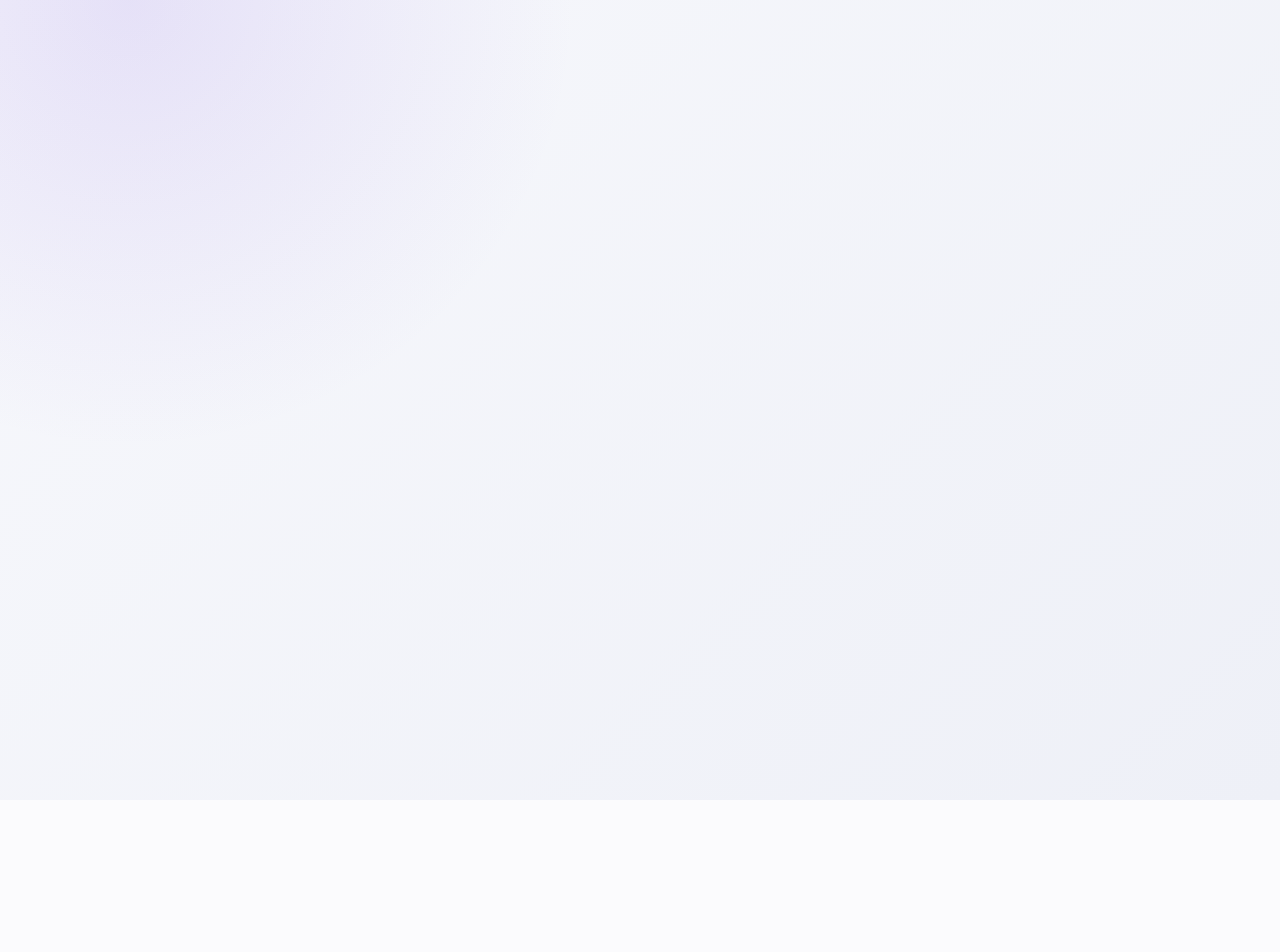
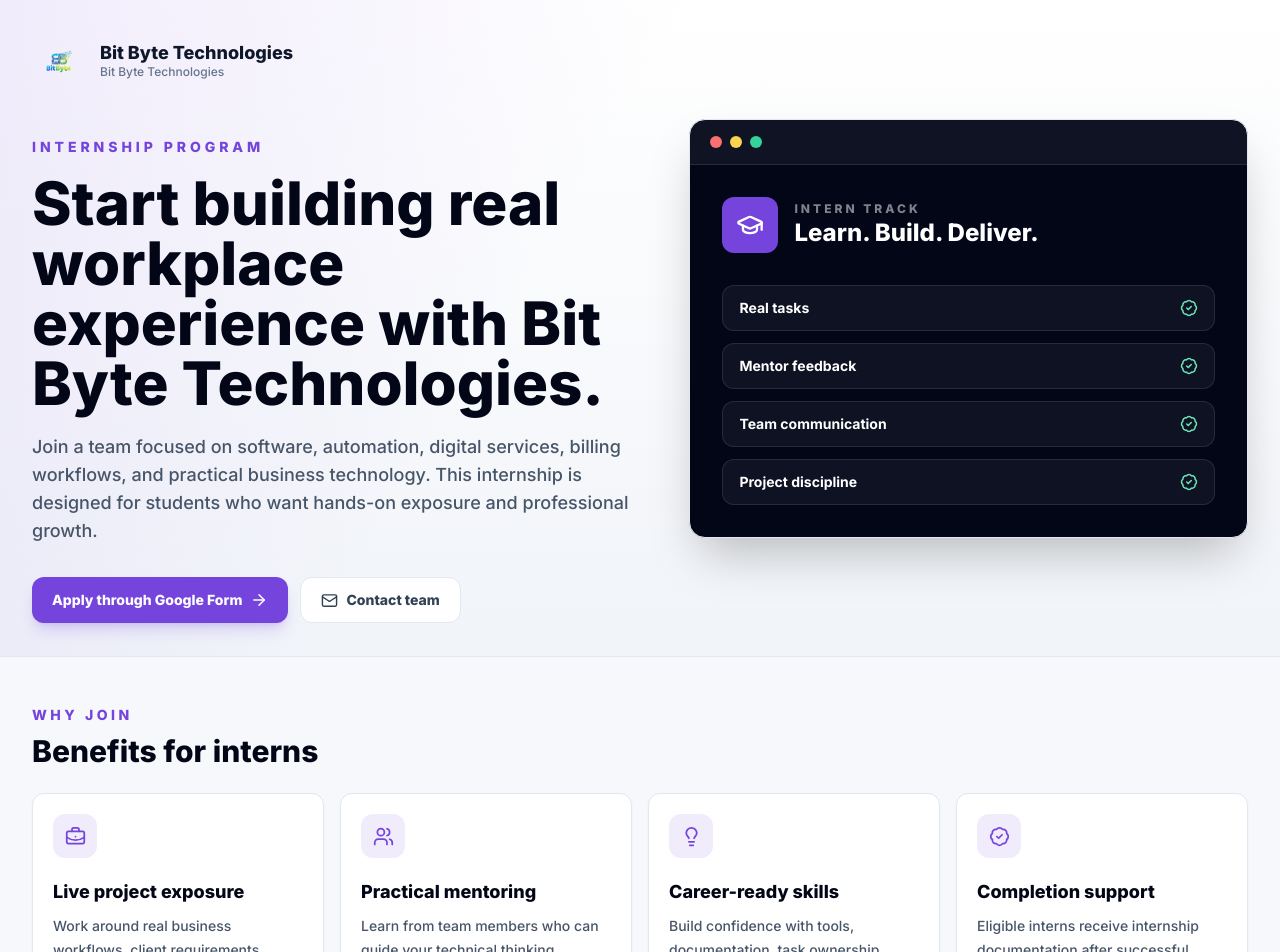
Before and after one commit to Bitbyte-git/BitByte-Billing, a React (Vite) app in the folder client/: page /internship in a window 1280 px wide. Before the commit this address had no page. Shown: the top 952 px of the page. Before the commit the page ends 800 px from the top, so only its background shows below. Built offline with nearby package versions, Linux system fonts and the light colour scheme; no server answers.

Commit message:
public intern module added

```diff
--- a/client/src/App.jsx
+++ b/client/src/App.jsx
@@ -16,6 +16,7 @@
 import ClientStatusTracking from './pages/ClientStatusTracking.jsx';
 import PaymentOverview from './pages/PaymentOverview.jsx';
 import ServiceShowcase from './pages/ServiceShowcase.jsx';
+import PublicInternship from './pages/PublicInternship.jsx';
 import { useAuth } from './state/AuthContext.jsx';
 import BrandLogo from './components/BrandLogo.jsx';
 import { COMPANY_NAME } from './config/brand.js';
@@ -49,6 +50,7 @@
   }
   return (
     <Routes>
+      <Route path="/internship" element={<PublicInternship />} />
       <Route path="/login" element={user ? <Navigate to={roleHome[user.role]} replace /> : <Login />} />
       <Route path="/register" element={user ? <Navigate to={roleHome[user.role]} replace /> : <Register />} />
       <Route path="/" element={<Navigate to={user ? roleHome[user.role] : '/login'} replace />} />
--- /dev/null
+++ b/client/src/pages/PublicInternship.jsx
@@ -0,0 +1,119 @@
+import { ArrowRight, BadgeCheck, BriefcaseBusiness, GraduationCap, Lightbulb, Mail, Users } from 'lucide-react';
+import BrandLogo from '../components/BrandLogo.jsx';
+import { COMPANY_NAME } from '../config/brand.js';
+
+const googleFormUrl = import.meta.env.VITE_INTERN_GOOGLE_FORM_URL || '';
+
+const benefits = [
+  {
+    title: 'Live project exposure',
+    text: 'Work around real business workflows, client requirements, billing, dashboards, and digital solutions.',
+    icon: BriefcaseBusiness
+  },
+  {
+    title: 'Practical mentoring',
+    text: 'Learn from team members who can guide your technical thinking, communication, and delivery habits.',
+    icon: Users
+  },
+  {
+    title: 'Career-ready skills',
+    text: 'Build confidence with tools, documentation, task ownership, review cycles, and workplace discipline.',
+    icon: Lightbulb
+  },
+  {
+    title: 'Completion support',
+    text: 'Eligible interns receive internship documentation after successful completion of assigned work.',
+    icon: BadgeCheck
+  }
+];
+
+export default function PublicInternship() {
+  return (
+    <main className="min-h-screen bg-[#f7f8fb] text-slate-950">
+      <section className="relative overflow-hidden border-b border-slate-200 bg-white">
+        <div className="absolute inset-0 bg-[linear-gradient(120deg,rgba(116,68,220,0.10),transparent_42%),linear-gradient(180deg,#ffffff,#f1f4f9)]" />
+        <div className="relative mx-auto grid min-h-[82vh] max-w-7xl gap-10 px-5 py-6 md:px-8 lg:grid-cols-[1.05fr_0.95fr] lg:items-center">
+          <div>
+            <BrandLogo size="lg" theme="light" tagline={COMPANY_NAME} />
+            <p className="mt-12 text-sm font-black uppercase tracking-[0.28em] text-purple">Internship Program</p>
+            <h1 className="mt-4 max-w-3xl text-4xl font-black leading-tight text-slate-950 md:text-6xl">
+              Start building real workplace experience with Bit Byte Technologies.
+            </h1>
+            <p className="mt-5 max-w-2xl text-base font-medium leading-8 text-slate-600 md:text-lg">
+              Join a team focused on software, automation, digital services, billing workflows, and practical business technology. This internship is designed for students who want hands-on exposure and professional growth.
+            </p>
+
+            <div className="mt-8 flex flex-col gap-3 sm:flex-row">
+              <a
+                href={googleFormUrl || '#'}
+                target={googleFormUrl ? '_blank' : undefined}
+                rel={googleFormUrl ? 'noreferrer' : undefined}
+                aria-disabled={!googleFormUrl}
+                className={`inline-flex items-center justify-center gap-2 rounded-xl px-5 py-3 text-sm font-black shadow-lg transition ${
+                  googleFormUrl
+                    ? 'bg-purple text-white shadow-purple/20 hover:bg-[#5f35c8]'
+                    : 'cursor-not-allowed bg-slate-300 text-slate-500 shadow-none'
+                }`}
+              >
+                Apply through Google Form <ArrowRight size={18} />
+              </a>
+              <a
+                href="mailto:info@bitbytetech.com"
+                className="inline-flex items-center justify-center gap-2 rounded-xl border border-slate-200 bg-white px-5 py-3 text-sm font-black text-slate-700 hover:bg-slate-50"
+              >
+                <Mail size={17} /> Contact team
+              </a>
+            </div>
+          </div>
+
+          <div className="relative">
+            <div className="overflow-hidden rounded-2xl border border-slate-200 bg-slate-950 shadow-2xl">
+              <div className="flex items-center gap-2 border-b border-white/10 bg-white/5 px-5 py-4">
+                <span className="h-3 w-3 rounded-full bg-red-400" />
+                <span className="h-3 w-3 rounded-full bg-amber-300" />
+                <span className="h-3 w-3 rounded-full bg-emerald-400" />
+              </div>
+              <div className="p-6 text-white md:p-8">
+                <div className="flex items-center gap-4">
+                  <span className="grid h-14 w-14 place-items-center rounded-xl bg-purple text-white">
+                    <GraduationCap size={28} />
+                  </span>
+                  <div>
+                    <p className="text-xs font-black uppercase tracking-[0.25em] text-white/50">Intern Track</p>
+                    <h2 className="text-2xl font-black">Learn. Build. Deliver.</h2>
+                  </div>
+                </div>
+                <div className="mt-8 grid gap-3">
+                  {['Real tasks', 'Mentor feedback', 'Team communication', 'Project discipline'].map((item) => (
+                    <div key={item} className="flex items-center justify-between rounded-xl border border-white/10 bg-white/5 px-4 py-3">
+                      <span className="text-sm font-bold">{item}</span>
+                      <BadgeCheck className="text-emerald-300" size={18} />
+                    </div>
+                  ))}
+                </div>
+              </div>
+            </div>
+          </div>
+        </div>
+      </section>
+
+      <section className="mx-auto max-w-7xl px-5 py-12 md:px-8">
+        <div className="mb-6">
+          <p className="text-sm font-black uppercase tracking-[0.25em] text-purple">Why Join</p>
+          <h2 className="mt-2 text-3xl font-black text-slate-950">Benefits for interns</h2>
+        </div>
+        <div className="grid gap-4 md:grid-cols-2 lg:grid-cols-4">
+          {benefits.map(({ title, text, icon: Icon }) => (
+            <article key={title} className="rounded-xl border border-slate-200 bg-white p-5 shadow-sm">
+              <span className="grid h-11 w-11 place-items-center rounded-xl bg-purple/10 text-purple">
+                <Icon size={21} />
+              </span>
+              <h3 className="mt-5 text-lg font-black">{title}</h3>
+              <p className="mt-2 text-sm font-medium leading-6 text-slate-600">{text}</p>
+            </article>
+          ))}
+        </div>
+      </section>
+    </main>
+  );
+}
```
Also changed, not shown: 5 other files (tests, documents, lock files or other folders).
